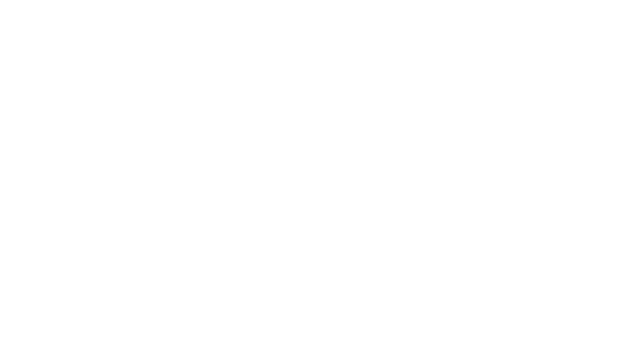
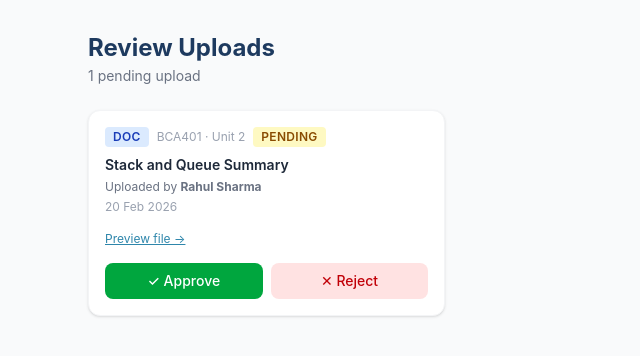
Before and after one commit to shamblonaut/knowhub, a React app in the folder frontend/: page /review in a window 1280 px wide. Before the commit this address had no page. Shown: the top 356 px of the page, without its empty margins (0-640 px from the left). Built offline with nearby package versions, Linux system fonts and the light colour scheme; the HTML template or start-up script is replaced by a standard one.

Commit message:
feat: Add a review page for pending resource uploads with approve and reject functionality.

```diff
--- a/frontend/src/App.jsx
+++ b/frontend/src/App.jsx
@@ -7,6 +7,7 @@
 import Dashboard from "./pages/Dashboard";
 import Repository from "./pages/Repository";
 import Upload from "./pages/Upload";
+import Review from "./pages/Review";
 
 function App() {
   return (
@@ -20,6 +21,7 @@
           <Route path="/dashboard" element={<Dashboard />} />
           <Route path="/repository" element={<Repository />} />
           <Route path="/upload" element={<Upload />} />
+          <Route path="/review" element={<Review />} />
         </Routes>
       </Router>
     </AuthProvider>
--- /dev/null
+++ b/frontend/src/components/PendingCard.jsx
@@ -0,0 +1,58 @@
+import Badge from "./Badge";
+
+export default function PendingCard({ resource, onApprove, onReject }) {
+    return (
+        <div className="bg-white border border-gray-100 rounded-xl shadow-sm p-4">
+            <div className="flex items-center gap-2 mb-2">
+                <Badge
+                    type={resource.file_format || "url"}
+                    label={(resource.file_format || "URL").toUpperCase()}
+                />
+                <span className="text-xs text-gray-400">
+                    {resource.subject_code} · {resource.unit}
+                </span>
+                <Badge type="pending" label="Pending" />
+            </div>
+
+            <h3 className="font-semibold text-gray-800 text-sm mb-1">
+                {resource.title}
+            </h3>
+            <p className="text-xs text-gray-500 mb-1">
+                Uploaded by <strong>{resource.uploader_name}</strong>
+            </p>
+            <p className="text-xs text-gray-400 mb-4">
+                {new Date(resource.upload_date).toLocaleDateString("en-IN", {
+                    day: "numeric",
+                    month: "short",
+                    year: "numeric",
+                })}
+            </p>
+
+            {resource.resource_type === "file" && resource.file_url && (
+                <a
+                    href={resource.file_url}
+                    target="_blank"
+                    rel="noopener noreferrer"
+                    className="text-xs text-accent underline block mb-4"
+                >
+                    Preview file →
+                </a>
+            )}
+
+            <div className="flex gap-2">
+                <button
+                    onClick={() => onApprove(resource.id)}
+                    className="flex-1 py-2 bg-green-600 text-white text-sm rounded-lg font-medium hover:bg-green-700 transition"
+                >
+                    ✓ Approve
+                </button>
+                <button
+                    onClick={() => onReject(resource.id)}
+                    className="flex-1 py-2 bg-red-100 text-red-700 text-sm rounded-lg font-medium hover:bg-red-200 transition"
+                >
+                    ✕ Reject
+                </button>
+            </div>
+        </div>
+    );
+}
--- /dev/null
+++ b/frontend/src/pages/Review.jsx
@@ -0,0 +1,74 @@
+import { useQuery, useMutation, useQueryClient } from "@tanstack/react-query";
+import {
+    getPendingResources,
+    approveResource,
+    rejectResource,
+} from "../api/endpoints/resources";
+import Layout from "../components/Layout";
+import PendingCard from "../components/PendingCard";
+import Spinner from "../components/Spinner";
+import EmptyState from "../components/EmptyState";
+import toast from "react-hot-toast";
+
+export default function Review() {
+    const queryClient = useQueryClient();
+
+    const { data, isLoading } = useQuery({
+        queryKey: ["pending"],
+        queryFn: getPendingResources,
+    });
+
+    const approveMutation = useMutation({
+        mutationFn: approveResource,
+        onSuccess: () => {
+            toast.success("Resource approved!");
+            queryClient.invalidateQueries(["pending"]);
+        },
+        onError: () => toast.error("Approval failed."),
+    });
+
+    const rejectMutation = useMutation({
+        mutationFn: rejectResource,
+        onSuccess: () => {
+            toast.success("Resource rejected.");
+            queryClient.invalidateQueries(["pending"]);
+        },
+        onError: () => toast.error("Rejection failed."),
+    });
+
+    const pending = data?.results || [];
+
+    return (
+        <Layout>
+            <div className="mb-6">
+                <h1 className="text-2xl font-bold text-primary">Review Uploads</h1>
+                <p className="text-sm text-gray-500 mt-0.5">
+                    {isLoading
+                        ? "Loading..."
+                        : `${pending.length} pending upload${pending.length !== 1 ? "s" : ""}`}
+                </p>
+            </div>
+
+            {isLoading ? (
+                <Spinner />
+            ) : pending.length === 0 ? (
+                <EmptyState
+                    icon="✅"
+                    title="All caught up!"
+                    description="No student uploads pending review."
+                />
+            ) : (
+                <div className="grid grid-cols-1 md:grid-cols-2 lg:grid-cols-3 gap-4">
+                    {pending.map((r) => (
+                        <PendingCard
+                            key={r.id}
+                            resource={r}
+                            onApprove={(id) => approveMutation.mutate(id)}
+                            onReject={(id) => rejectMutation.mutate(id)}
+                        />
+                    ))}
+                </div>
+            )}
+        </Layout>
+    );
+}
```
